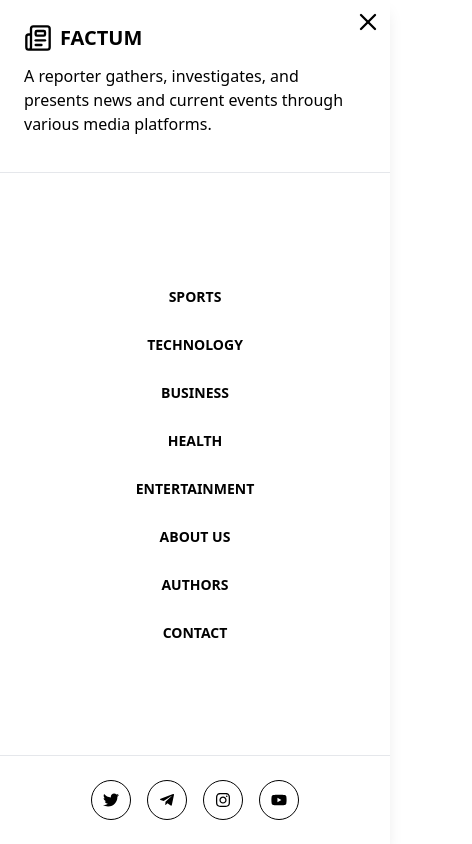
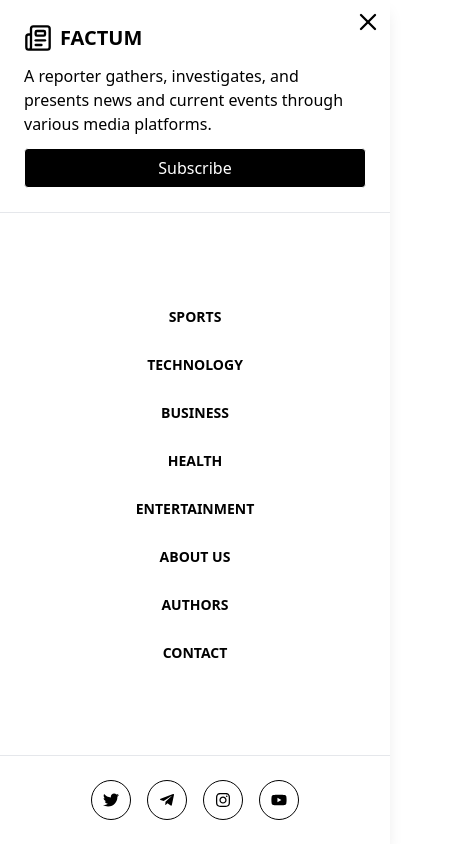
Before and after one commit to r1nozaki/Factum, a React (Vite) app: page /contact in a window 390 px wide. Both pictures are taken after a click on the button 360 px from the left and 39 px from the top of the page. Shown: the top 844 px of the page, 472 px wide, since content can reach past the window. Built offline with nearby package versions, Linux system fonts and the light colour scheme.

Commit message:
Update Footer and menu in phone

```diff
--- a/src/components/Footer/FooterBottom.jsx
+++ b/src/components/Footer/FooterBottom.jsx
@@ -3,7 +3,7 @@ import { Link } from 'react-router';
 const FooterBottom = () => {
   return (
     <div className='w-full p-4 sm:p-5 border-t border-white/40 text-white/80'>
-      <div className='flex justify-between w-full text-center md:text-left max-w-screen-2xl m-auto'>
+      <div className='flex flex-col md:flex-row justify-between w-full text-center md:text-left max-w-screen-2xl m-auto'>
         <p className='text-sm w-full md:w-auto mb-2.5 md:mb-0'>
           <span>Design by </span>
           <Link to='/' className='underline'>
--- a/src/components/Footer/FooterTop.jsx
+++ b/src/components/Footer/FooterTop.jsx
@@ -19,8 +19,8 @@ const FooterTop = () => {
 
   return (
     <div className='w-full px-4 sm:px-5 py-8 sm:py-10 md:py-12 xl:py-16'>
-      <div className='flex items-center justify-between w-full max-w-screen-2xl m-auto'>
-        <div className='flex flex-col gap-20 w-full md:max-w-[400px] lg:max-w-[440px] mb-8 sm:mb-10 md:mb-0'>
+      <div className='flex flex-col md:flex-row items-center  justify-between w-full max-w-screen-2xl m-auto'>
+        <div className='flex flex-col gap-5 md:gap-10 lg:gap-20 w-full md:max-w-[400px] lg:max-w-[440px] mb-8 sm:mb-10 md:mb-0'>
           <div>
             <Logo white={true} />
             <p className='text-white/80 text-base mt-3 lg:mt-4'>
--- a/src/components/Header/Header.jsx
+++ b/src/components/Header/Header.jsx
@@ -30,10 +30,12 @@ const Header = () => {
         </ul>
       </nav>
       <div className='flex items-center justify-end gap-6 lg:gap-4 xl:gap-8 lg:min-w-52 xl:min-w-60'>
-        <HeaderSubscribe
-          subscribe={subscribe}
-          setOpenSubscribe={setOpenSubscribe}
-        />
+        <div className='hidden md:block'>
+          <HeaderSubscribe
+            subscribe={subscribe}
+            setOpenSubscribe={setOpenSubscribe}
+          />
+        </div>
         <div className='flex items-center gap-3 lg:gap-4'>
           <HeaderSearch
             search={search}
@@ -43,7 +45,12 @@ const Header = () => {
             onSearch={Search}
           />
           <span className='w-[1px] h-8 bg-gray-200'></span>
-          <HeaderMenu menu={menu} setOpenMenu={setOpenMenu} />
+          <HeaderMenu
+            menu={menu}
+            setOpenMenu={setOpenMenu}
+            subscribe={subscribe}
+            setOpenSubscribe={setOpenSubscribe}
+          />
         </div>
       </div>
     </header>
--- a/src/components/Header/HeaderMenu.jsx
+++ b/src/components/Header/HeaderMenu.jsx
@@ -7,6 +7,7 @@ import Socials from '../../components/common/Socials';
 import HeaderNavigation from './HeaderNavigation';
 import useIsDesktop from '../../hooks/useIsDesktop';
 import useBlockScroll from '../../hooks/useBlockScroll';
+import HeaderSubscribe from './HeaderSubscribe';
 
 const menuLink = [
   { path: '/about', label: 'about us' },
@@ -14,7 +15,7 @@ const menuLink = [
   { path: '/contact', label: 'contact' },
 ];
 
-const HeaderMenu = ({ menu, setOpenMenu }) => {
+const HeaderMenu = ({ menu, setOpenMenu, subscribe, setOpenSubscribe }) => {
   const desktop = useIsDesktop();
 
   const handleMenu = () => setOpenMenu(!menu);
@@ -26,7 +27,7 @@ const HeaderMenu = ({ menu, setOpenMenu }) => {
       {!menu && (
         <button
           onClick={handleMenu}
-          className='hover:text-red-500 transition-colors duration-300 hover:cursor-pointer'
+          className='transition-colors duration-300 hover:text-red-500 hover:cursor-pointer'
         >
           <Menu size={28} strokeWidth={1} />
         </button>
@@ -51,35 +52,42 @@ const HeaderMenu = ({ menu, setOpenMenu }) => {
               transition={{ duration: 0.3 }}
               className='fixed z-10 top-0 right-0 w-full h-full sm:w-[450px] overflow-auto bg-white shadow-lg flex flex-col justify-between'
             >
-              <div className='relative w-full p-6 lg:p-10 border-b border-gray-200'>
+              <div className='relative w-full p-6 border-b border-gray-200 lg:p-10'>
                 <button
                   onClick={handleMenu}
-                  className='absolute top-2 sm:top-4 right-2 sm:right-4 outline-0 text-black transition-colors duration-300 hover:text-red-500 hover:cursor-pointer'
+                  className='absolute text-black transition-colors duration-300 top-2 sm:top-4 right-2 sm:right-4 outline-0 hover:text-red-500 hover:cursor-pointer'
                 >
                   <X size={28} />
                 </button>
                 <Logo />
-                <p className='text-base mt-3 lg:mt-4 mb-3 sm:mb-0'>
+                <p className='mt-3 mb-3 text-base lg:mt-4 sm:mb-0'>
                   A reporter gathers, investigates, and presents news and
                   current events through various media platforms.
                 </p>
+                {desktop ? null : (
+                  <HeaderSubscribe
+                    dark={true}
+                    subscribe={subscribe}
+                    setOpenSubscribe={setOpenSubscribe}
+                  />
+                )}
               </div>
 
-              <ul className='flex sm:block flex-col flex-grow items-center justify-center w-full p-6 lg:p-10'>
+              <ul className='flex flex-col items-center justify-center flex-grow w-full p-6 sm:block lg:p-10'>
                 {desktop ? null : <HeaderNavigation />}
                 {menuLink.map(({ path, label }) => (
-                  <li key={label} className='sm:w-full mb-6 lg:mb-8 last:mb-0'>
+                  <li key={label} className='mb-6 sm:w-full lg:mb-8 last:mb-0'>
                     <Link
                       to={path}
                       onClick={handleMenu}
-                      className='font-semibold text-sm lg:text-base uppercase transition-colors duration-300 hover:text-red-500'
+                      className='text-sm font-semibold uppercase transition-colors duration-300 lg:text-base hover:text-red-500'
                     >
                       {label}
                     </Link>
                   </li>
                 ))}
               </ul>
-              <div className='border-t border-gray-200 p-6 lg:p-10'>
+              <div className='p-6 border-t border-gray-200 lg:p-10'>
                 <Socials dark={true} />
               </div>
             </motion.div>
--- a/src/components/Header/HeaderSubscribe.jsx
+++ b/src/components/Header/HeaderSubscribe.jsx
@@ -18,7 +18,7 @@ const schema = yup.object().shape({
     .email('Please enter a valid email address'),
 });
 
-const HeaderSubscribe = ({ subscribe, setOpenSubscribe }) => {
+const HeaderSubscribe = ({ subscribe, setOpenSubscribe, dark }) => {
   useBlockScroll(subscribe, lenis);
 
   const [isSending, setIsSending] = useState(false);
@@ -68,7 +68,9 @@ const HeaderSubscribe = ({ subscribe, setOpenSubscribe }) => {
       {!subscribe && (
         <Btn
           onClick={handleSubscribe}
-          className='hidden text-black border lg:block hover:bg-black hover:text-white'
+          className={` border lg:block ${
+            dark ? 'text-white bg-black' : 'text-black '
+          } hover:bg-black hover:text-white`}
         >
           Subscribe
         </Btn>
```
